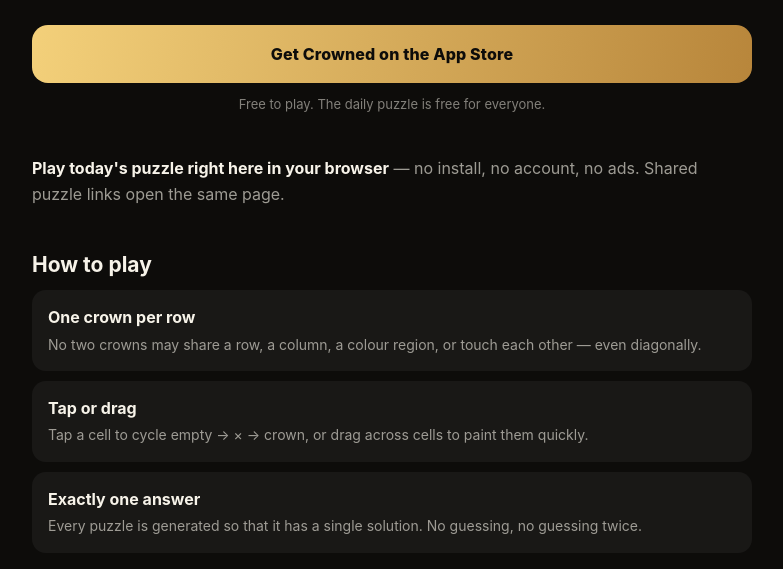
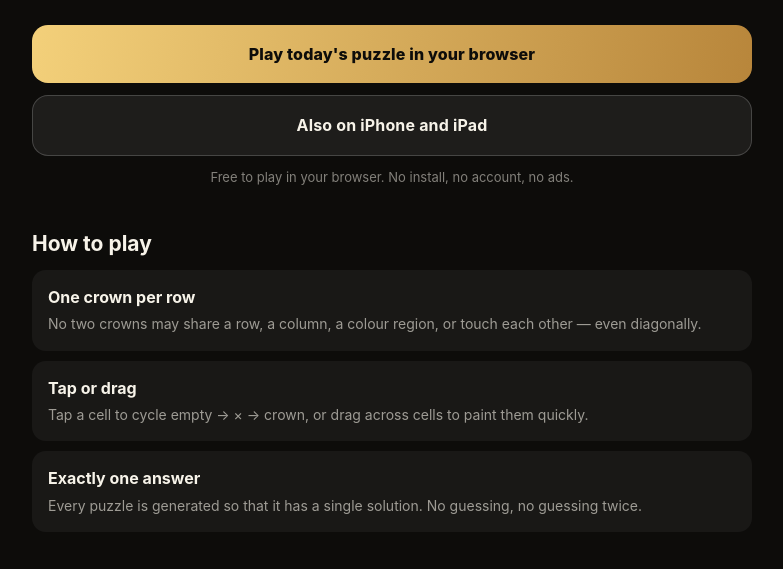
Before and after one commit to mylove1596-bit/Crowned, a plain HTML site: page index.html in a window 1280 px wide. Shown: the part 227-796 px from the top of the page, without its empty margins (248-1031 px from the left). Drawn offline with Linux system fonts and the light colour scheme.

Commit message:
Switch the landing page CTA by device and keep the new styles

```diff
--- a/index.html
+++ b/index.html
@@ -41,7 +41,7 @@
 <!-- Smart App Banner：iOS Safari 顶部自动弹出「打开 Crowned Daily」，点击直达 App。
      App 未上架时横幅不显示（无害），上架瞬间自动生效，不用再改一次。 -->
 <meta name="apple-itunes-app" content="app-id=6832871902">
-<link rel="stylesheet" href="style.css">
+<link rel="stylesheet" href="style.css?v=3">
 </head>
 <body>
 <main class="landing">
@@ -49,11 +49,11 @@
     <p class="tagline">The daily logic puzzle that takes five minutes.<br>
         One puzzle a day, changing at your local midnight. Works completely offline.</p>
 
-    <a class="cta" href="https://apps.apple.com/app/crowned-daily/id6832871902">Get Crowned on the App Store</a>
-    <p class="cta-note">Free to play. The daily puzzle is free for everyone.</p>
-
-    <p><a href="play.html"><strong>Play today's puzzle right here in your browser</strong></a>
-        — no install, no account, no ads. Shared puzzle links open the same page.</p>
+    <div class="cta-stack">
+        <a class="cta" id="cta-primary" href="https://apps.apple.com/app/crowned-daily/id6832871902">Get Crowned on the App Store</a>
+        <a class="cta cta-secondary" id="cta-secondary" href="play.html">Play today's puzzle in your browser</a>
+    </div>
+    <p class="cta-note" id="cta-note">Free to play. The daily puzzle is free for everyone.</p>
 
     <h2>How to play</h2>
     <ul class="cards">
@@ -76,6 +76,45 @@
         <a href="eula.html">EULA</a> ·
         <a href="support.html">Support</a></p>
 </main>
+<script>
+/*
+ * 主 CTA 按设备切换。
+ *
+ * ⚠️ 为什么必须切：
+ *    Threads 来的流量大多是**手机浏览器**点进来的，而 Android / Windows
+ *    根本装不了这个 iOS App —— 在那些机器上，「网页直接玩」才是唯一能走通的路。
+ *    让他们先去点一个装不上的商店按钮，是把流量直接漏掉。
+ *
+ * ⚠️ 只用 App Store 的机器（iPhone / iPad / Mac）才把 App Store 放前面 ——
+ *    因为只有 App 里有连胜和更大的尺寸。
+ */
+(function () {
+  'use strict';
+  var ua = navigator.userAgent || '';
+  var isIOS = /iPad|iPhone|iPod/.test(ua) ||
+               (navigator.platform === 'MacIntel' && navigator.maxTouchPoints > 1);
+  var isMac = /Macintosh|Mac OS X/.test(ua) && !isIOS;
+
+  var APP = 'https://apps.apple.com/app/crowned-daily/id6832871902';
+  var primary = document.getElementById('cta-primary');
+  var secondary = document.getElementById('cta-secondary');
+  var note = document.getElementById('cta-note');
+
+  if (isIOS || isMac) {
+    primary.href = APP;
+    primary.textContent = 'Get Crowned on the App Store';
+    secondary.href = 'play.html';
+    secondary.textContent = "Play today's puzzle in your browser";
+    note.textContent = 'Free to play. The daily puzzle is free for everyone.';
+  } else {
+    primary.href = 'play.html';
+    primary.textContent = "Play today's puzzle in your browser";
+    secondary.href = APP;
+    secondary.textContent = 'Also on iPhone and iPad';
+    note.textContent = 'Free to play in your browser. No install, no account, no ads.';
+  }
+})();
+</script>
 <footer>
 <p>Crowned is published by an independent developer and is not affiliated with Apple, Inc.</p>
 </footer>
--- a/style.css
+++ b/style.css
@@ -326,3 +326,20 @@ footer p { font-size: 12px; color: rgba(247, 243, 233, 0.38); }
     resize: vertical;
 }
 #share-fallback-wrap small { color: var(--muted); }
+
+/* 落地页的两个 CTA（主 + 次） */
+.cta-stack { margin-bottom: 20px; }
+.cta-stack .cta { margin-bottom: 12px; }
+.cta-stack .cta:last-child { margin-bottom: 0; }
+
+/* 次要 CTA：视觉上不能和主 CTA 抢 */
+.cta-secondary {
+    background: rgba(255, 255, 255, 0.07);
+    border: 1px solid rgba(255, 255, 255, 0.18);
+    color: var(--text);
+    font-weight: 700;
+}
+.cta-secondary:hover { background: rgba(255, 255, 255, 0.12); }
+
+/* .cta 的 44px 下边距被 .cta-stack 收掉了，说明文字往上贴一点 */
+.landing .cta-note { margin: -8px 0 40px; }
```
Also changed, not shown: play.html (+1 -1 lines).
